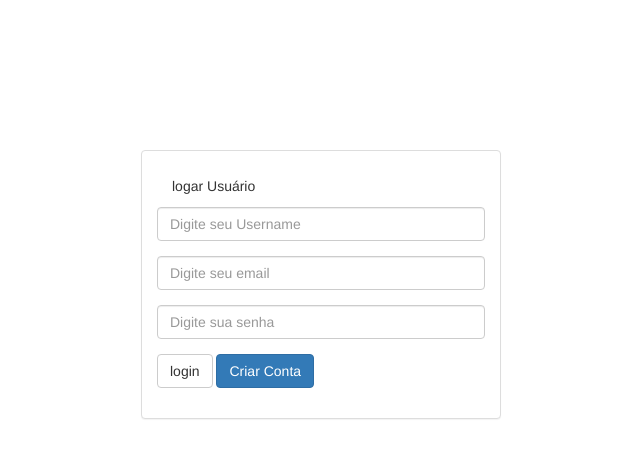
After one commit to caiocutrim/projeto-1, a Node server app: template app/views/pages/login.ejs in a window 1280 px wide. The commit adds this page. Shown: the top 458 px of the page, without its empty margins (319-959 px from the left). Run offline with Node 20, Linux system fonts and the light colour scheme; the template is opened without the code that fills it, so the values that code supplies are empty; some libraries are stand-ins or nearby versions.

Commit message:
atualização

```diff
--- /dev/null
+++ b/app/views/pages/login.ejs
@@ -0,0 +1,12 @@
+<%-layout('layout') %>
+<section class="container">
+  <div class="row">
+    <div class="col-md-4 col-md-offset-4 ">
+      <section role="login" class="panel panel-default panel-login">
+        <div class="panel-body">
+          <%-partial('partials/formlogin')%>
+        </div>
+      </section>
+    </div>
+  </div>
+</section>
--- /dev/null
+++ b/app/views/partials/formlogin.ejs
@@ -0,0 +1,16 @@
+<form role="login-form">
+   <div class="panel-heading">logar Usuário</div>
+    <div class="form-group">
+        <input type="text" name="username" class="form-control " required placeholder="Digite seu Username">
+    </div>
+    <div class="form-group">
+        <input type="email" name="email" class="form-control" required placeholder="Digite seu email">
+    </div>
+    <div class="form-group">
+        <input type="password" name="password" class="form-control" required placeholder="Digite sua senha">
+    </div>
+    <div class="form-group">
+        <button class="btn btn-default">login</button>
+        <a href="/create-user" class="btn btn-primary"> Criar Conta</a>
+    </div>
+</form>
--- a/app/views/partials/head.ejs
+++ b/app/views/partials/head.ejs
@@ -2,5 +2,6 @@
     <title>Iport</title>
     <link rel="stylesheet" href="libs/bootstrap/dist/css/bootstrap.min.css">
     <script src="libs/jquery/dist/jquery.min.js"></script>
+    <link rel="stylesheet" href="css/style.css">
     <script src="libs/bootstrap/dist/js/bootstrap.min.js"></script>
 </head>
--- a/public/css/style.css
+++ b/public/css/style.css
@@ -31,3 +31,6 @@
     color: #fff;
     background-color: darkolivegreen;
 }
+.panel-login {
+  margin-top: 150px;
+}
```
Also changed, not shown: app/controllers/usercontroller.js (added, +18 -0 lines), app/models/user.js (added, +26 -0 lines), app/routes/routes.js (+8 -3 lines), app/views/login.ejs (added, +8 -0 lines), app/views/pages/createuser.ejs (added, +12 -0 lines), app/views/partials/formcreateuser.ejs (added, +16 -0 lines), config/express.js (+6 -6 lines), app/views/layout.ejs (line endings or trailing spaces), app/views/pages/admin.ejs (added), 1 other file.
